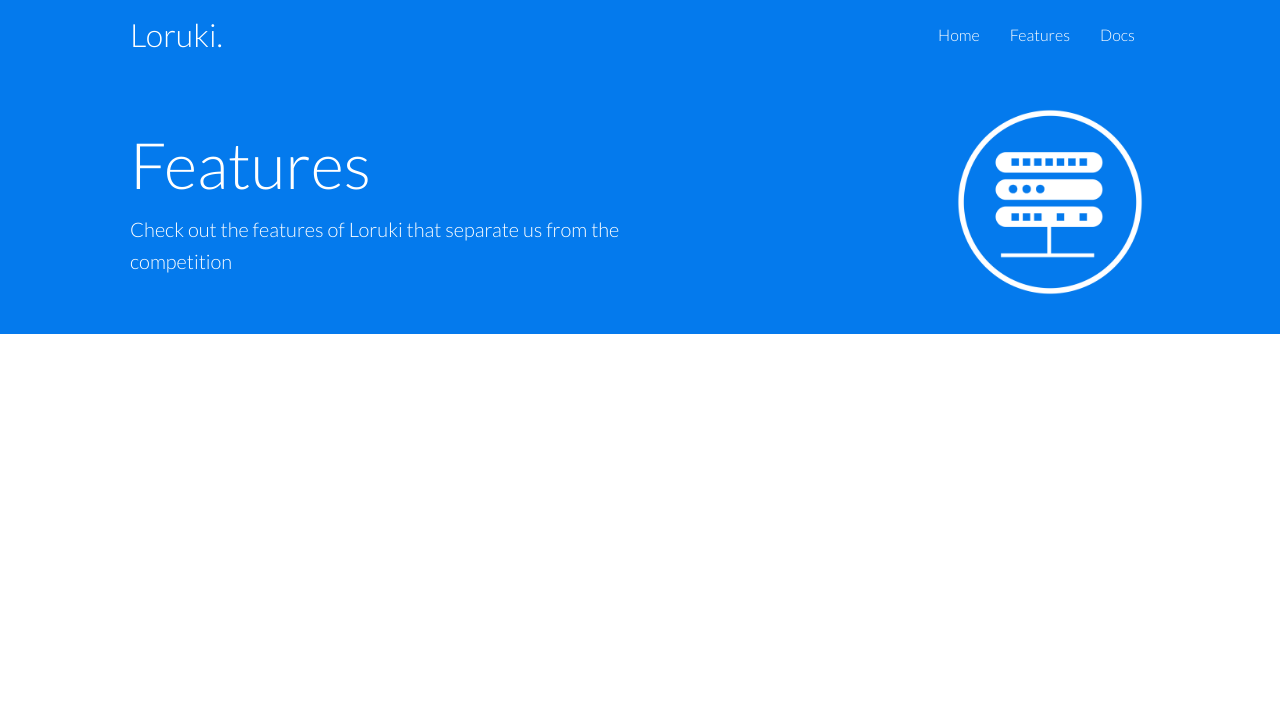
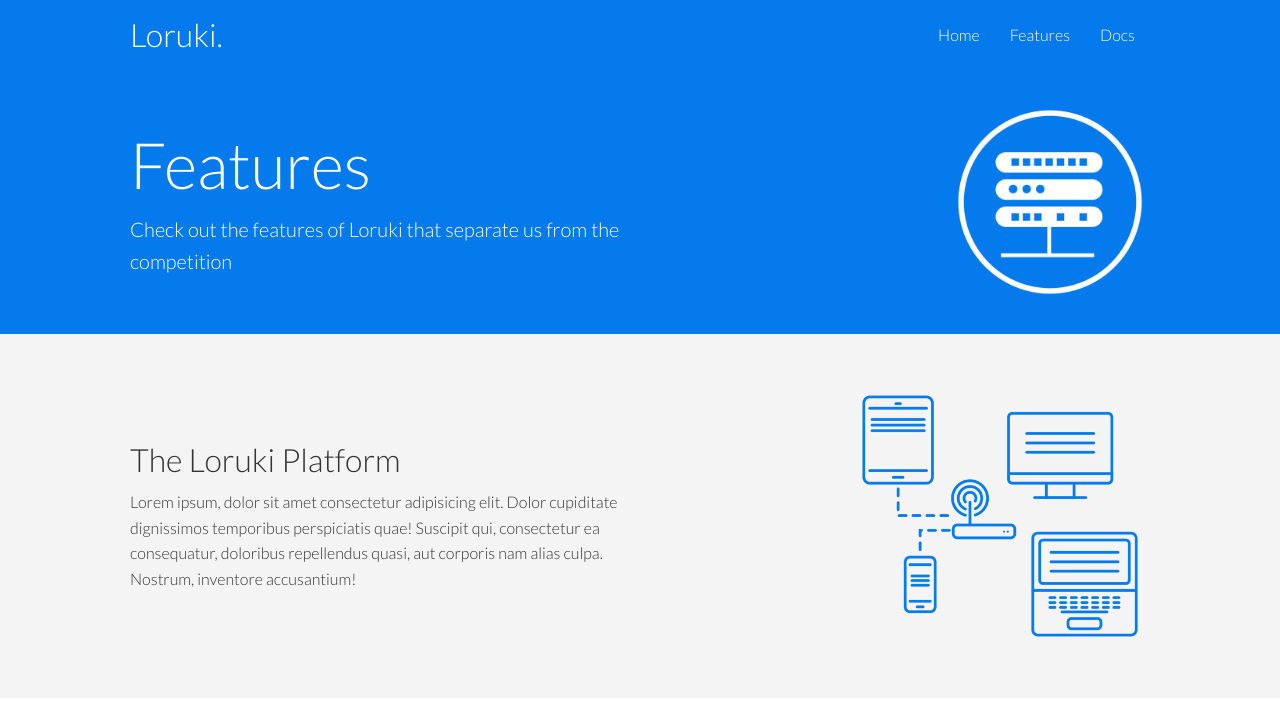
Before and after one commit to HYF-Class21/agile-development-group2-loruki-rebuild, a website: page loruki-website/features.html in a window 1280 px wide. Drawn offline with Linux system fonts and the light colour scheme.

Commit message:
Adding a description

```diff
--- a/loruki-website/features.html
+++ b/loruki-website/features.html
@@ -42,5 +42,21 @@
         <img src="images/server.png" alt="" />
       </div>
     </section>
+
+    <!-- Sub head -->
+    <section class="features-sub-head bg-light py-3">
+      <div class="container grid">
+        <div>
+          <h1 class="md">The Loruki Platform</h1>
+          <p>
+            Lorem ipsum, dolor sit amet consectetur adipisicing elit. Dolor
+            cupiditate dignissimos temporibus perspiciatis quae! Suscipit qui,
+            consectetur ea consequatur, doloribus repellendus quasi, aut
+            corporis nam alias culpa. Nostrum, inventore accusantium!
+          </p>
+        </div>
+        <img src="images/server2.png" alt="" />
+      </div>
+    </section>
   </body>
 </html>
```
